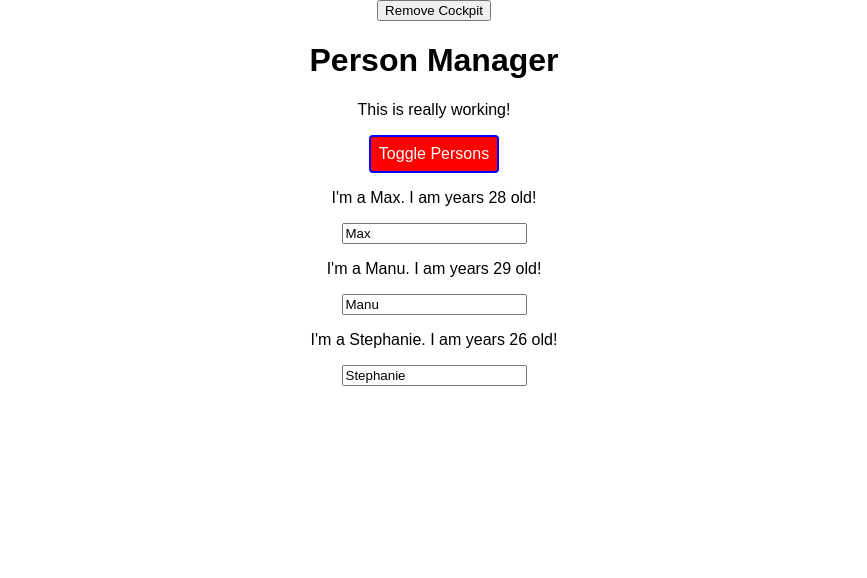
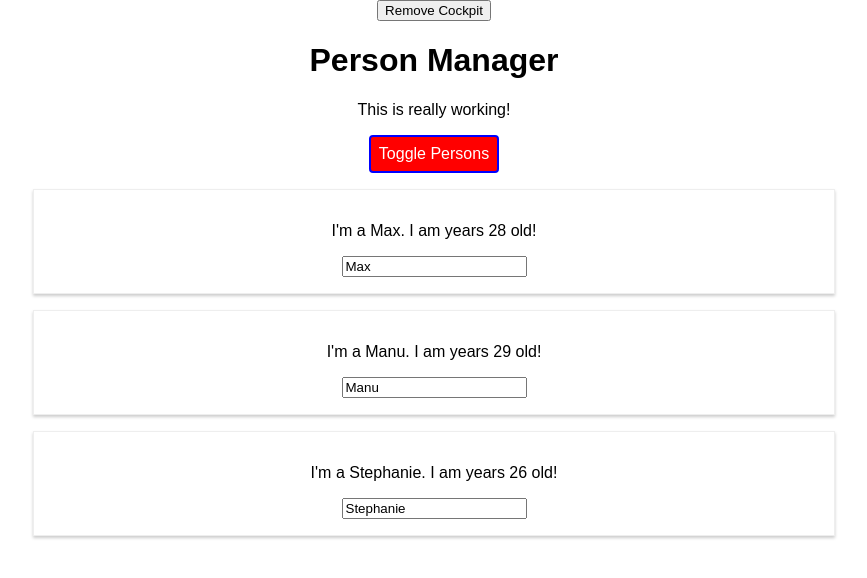
Before and after one commit to skyrites/react-guid, a React app: page / in a window 1280 px wide. Both pictures are taken after a click on the button "Toggle Persons". Shown: the top 578 px of the page, without its empty margins (206-1073 px from the left). Built offline with nearby package versions, Linux system fonts and the light colour scheme.

Commit message:
Passing Unknown Props

```diff
--- a/src/components/Persons/Person/Person.js
+++ b/src/components/Persons/Person/Person.js
@@ -1,6 +1,7 @@
 import React, { Component } from 'react';
 
 import Aux from '../../../hoc/Auxiliary';
+import withClass from '../../../hoc/withClass';
 
 import classes from './Person.css';
 
@@ -24,4 +25,4 @@
   }
 }
 
-export default Person;
+export default withClass(Person, classes.Person);
--- a/src/containers/App.js
+++ b/src/containers/App.js
@@ -3,6 +3,9 @@
 import classes from './App.css';
 import Persons from '../components/Persons/Persons';
 import Cockpit from '../components/Cockpit/Cockpit';
+
+import withClass from '../hoc/withClass';
+import Aux from '../hoc/Auxiliary';
 
 class App extends Component {
   constructor(props) {
@@ -89,7 +92,7 @@
     }
 
     return (
-      <div className={classes.App}>
+      <Aux>
         <button
           onClick={() => {
             this.setState({ showCockpit: false });
@@ -106,10 +109,10 @@
           />
         ) : null}
         {persons}
-      </div>
+      </Aux>
     );
     // return React.createElement('div', {className: 'App'}, React.createElement('h1', null, 'Does this work now?'));
   }
 }
 
-export default App;
+export default withClass(App, classes.App);
--- /dev/null
+++ b/src/hoc/withClass.js
@@ -0,0 +1,11 @@
+import React from 'react';
+
+const withClass = (WrappedComponent, className) => {
+  return (props) => (
+    <div className={className}>
+      <WrappedComponent {...props} />
+    </div>
+  );
+};
+
+export default withClass;
```
